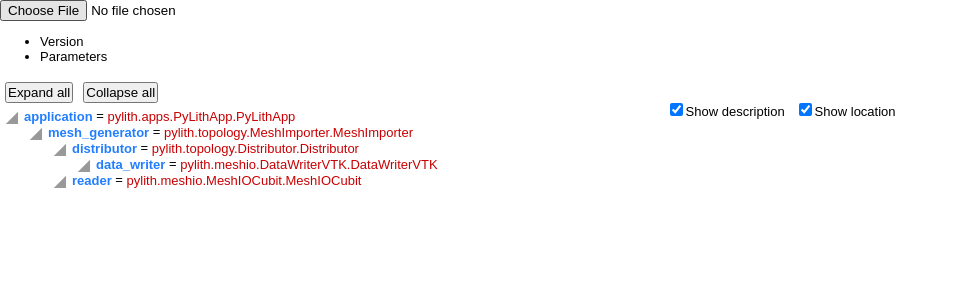
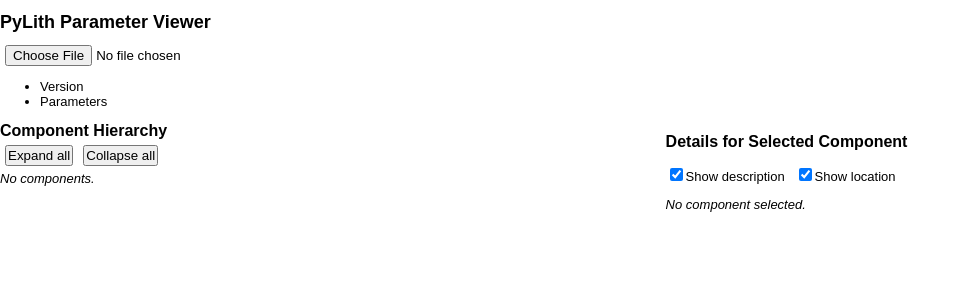
Before and after one commit to geodynamics/pylith_parameters, a React (Create React App) app: page / in a window 1280 px wide. Shown: the top 300 px of the page, without its empty margins (0-970 px from the left). Built offline with nearby package versions, Linux system fonts and the light colour scheme.

Commit message:
Finished implementing file loading. Added headers.

```diff
--- a/src/App.css
+++ b/src/App.css
@@ -6,7 +6,7 @@ body {
 aside {
     position: fixed;
     right: 0;
-    top: 100px;
+    top: 120px;
     width: 48%;
 }
 h1 {
@@ -43,6 +43,15 @@ dt .pyre-property {
 }
 .selected {
     background: #cccccc;
+}
+p.null-selection {
+    font-style: italic;
+}
+
+/* File selector */
+.file-selector {
+    margin: 5px;
+    margin-bottom: 10px;
 }
 
 /* Hierarchy */
--- a/src/App.js
+++ b/src/App.js
@@ -3,11 +3,9 @@ import { Tab, Tabs, TabList, TabPanel } from 'react-tabs';
 import './App.css';
 
 // :TODO:
-// File selector
 // Version
 // Typecheck with PropTypes
-
-var parameters = require('./sample.json');
+// Can only update a mounted or mounting component. This usually means you called setState() on an unmounted component. This is a no-op. Please check the code for the ComponentAvatar component.
 
 class ComponentAvatar extends React.Component {
     constructor(props) {
@@ -54,6 +52,9 @@ class ComponentAvatar extends React.Component {
     } // handleClick
 
     render() {
+	if (!this.props.value) {
+	    return (<p className="null-selection">No components.</p>);
+	} // if
 	const componentClass = this.state.showChildren ? 'pyre-component-expanded' : 'pyre-component-collapsed';
 	const pythonClass = this.state.selected ? 'python-type-selected' : 'python-type';
 
@@ -89,6 +90,7 @@ class HierarchyPanel extends React.Component {
     render() {
 	return (
 		<div className="component-hierarchy">
+		<h2>Component Hierarchy</h2>
 		<article>
 		<section>
 		<div className="hierarchy-settings">
@@ -110,7 +112,7 @@ class ComponentDetail extends React.Component {
 	const selected = this.props.selected;
 	const component = (selected) ? selected.getComponent() : null;
 	if (!component) {
-	    return null;
+	    return (<p className="null-selection">No component selected.</p>);
 	} // if
 	const facility = selected.getFacility();
 
@@ -223,6 +225,7 @@ class DetailPanel extends React.Component {
 	return (
 		<div className="component-detail">
 		<aside>
+		<h2>Details for Selected Component</h2>
 		<div className="detail-settings">
 		<label><input type="checkbox" defaultChecked={this.state.showDescription} onChange={() => this.handleDescriptionChange()} />Show description</label>
 		<label><input type="checkbox" defaultChecked={this.state.showLocation} onChange={() => this.handleLocationChange()} />Show location</label>
@@ -283,43 +286,58 @@ class Parameters extends React.Component {
 class FileSelector extends React.Component {
     render() {
 	return (
-	    <input type="file" id="filename" onChange={(event) => { console.log(event.target.files[0]); this.props.handleChange(event.target.files[0])}}/>
+	    <input type="file" id="filename" onChange={(event) => { this.props.handleChange(event.target.files[0])}}/>
 	);
     } // render
 } // FileSelector
 
 class App extends React.Component {
-    loadParameters(filename) {
-	console.log(filename);
+    constructor(props) {
+	super(props);
+
+	this.state = {
+	    parameters: null
+	};
+    } // constructor
+
+    loadParameters(filein) {
 
 	if (!window.FileReader) {
-	    alert("error");
+	    alert("Error: This browser does not implement file reading. Try a recent version of Chrome or Firefox.");
 	} // if
 
-	var reader = new FileReader();
-	reader.onload = function() {
-	    console.log(reader.result);
-
-	    var data = JSON.parse(reader.result);
-	    console.log(data);
-	};
-	reader.readAsDataURL(filename);
+	    var reader = new FileReader();
+	    reader.onload = (function(app) {
+		return function(e) {
+		    try {
+			app.setState({
+			    parameters: JSON.parse(reader.result)
+			});
+		    } catch (err) {
+			alert("Error encountered while attempting to read JSON parameter file. " + err.message);
+		    } // try/catch
+		};
+	    })(this);
+	reader.readAsText(filein);
     } // loadParameters
 
     render() {
 	return (
 	    <div>
-		<FileSelector handleChange={(filename) => this.loadParameters(filename)} />
+		<h1>PyLith Parameter Viewer</h1>
+		<div className="file-selector">
+		<FileSelector handleChange={(filein) => this.loadParameters(filein)} />
+		</div>
 		<Tabs selectedIndex={1}>
            	    <TabList>
 	                <Tab>Version</Tab>
 	                <Tab>Parameters</Tab>
 	            </TabList>
                     <TabPanel>
-		<Version version={parameters.version}/>
+		<Version version={this.state.parameters ? this.state.parameters.version : null}/>
                     </TabPanel>
                     <TabPanel>
-  		<Parameters application={parameters.application}/>
+  		<Parameters application={this.state.parameters ? this.state.parameters.application : null}/>
                     </TabPanel>
 		</Tabs>
 		</div>
```
